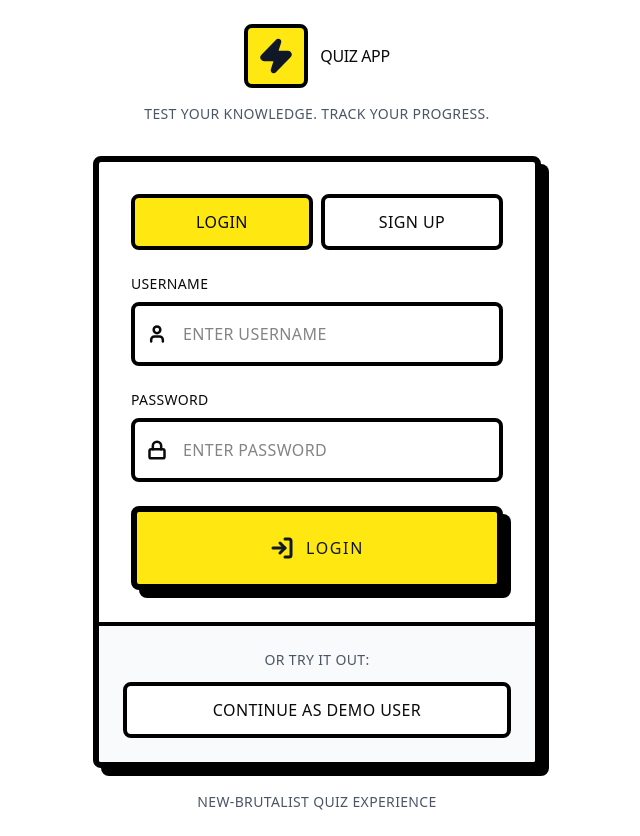
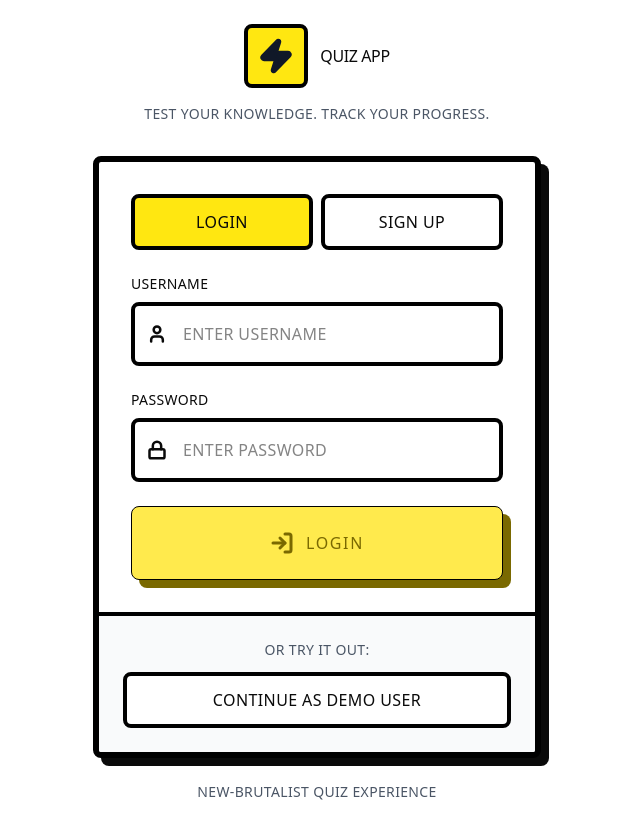
Before and after one commit to JakeerC/quiz-blitz, a Next.js app: page /login in a window 1280 px wide. Shown: the whole page, without its empty margins (323-963 px from the left). Built offline with nearby package versions, Linux system fonts and the light colour scheme.

Commit message:
feat: button `full` size, and refactor button and theme styling.

```diff
--- a/src/app/setup/component.tsx
+++ b/src/app/setup/component.tsx
@@ -14,7 +14,7 @@ import {Stepper} from '@/components/ui/Stepper';
 import {Slider} from '@/components/ui/Slider';
 import {Input} from '@/components/ui/Input';
 import {soundManager} from '@/utils';
-import type {QuizConfig} from '@/context/AppContext';
+import {QuizConfig} from '@/types';
 import {AnswerMode, Difficulty, QuestionType} from '@/types';
 
 type SetupProps = {
@@ -142,7 +142,8 @@ export function Setup({onStartQuizAction, onBackAction}: SetupProps) {
               </div>
               <Input
                 value={customTopic}
-                onChange={(value) => {
+                onChange={(e) => {
+                  const value = e.target.value;
                   setCustomTopic(value);
                   if (value.trim()) {
                     setUseCustomTopic(true);
@@ -190,7 +191,7 @@ export function Setup({onStartQuizAction, onBackAction}: SetupProps) {
             </div>
           </div>
 
-          <div className="h-4 bg-black"></div>
+          <div className="h-2 bg-black"></div>
 
           {/* Response Type */}
           <div>
@@ -210,7 +211,7 @@ export function Setup({onStartQuizAction, onBackAction}: SetupProps) {
 
             {/* Swipe Hint for True/False */}
             {responseType === 'true-false' && (
-              <div className="bg-primary border-box mt-4 p-4">
+              <div className="border-primary-950 bg-primary-200 border-box mt-4 rounded-md p-4">
                 <p className="text-sm tracking-wide uppercase">
                   💡 Swipe right for TRUE, left for FALSE
                 </p>
--- a/src/components/ui/Button.tsx
+++ b/src/components/ui/Button.tsx
@@ -3,12 +3,14 @@ import {cva, type VariantProps} from 'class-variance-authority';
 import {cn} from '@/utils';
 
 const buttonVariants = cva(
-  'flex gap-2 items-center border-box transition-all cursor-pointer select-none rounded-md border-6 border-black shadow-md hover:shadow-lg active:shadow-sm',
+  'flex gap-2 items-center border-box transition-all cursor-pointer select-none rounded-md border-6 border shadow-md hover:shadow-lg active:shadow-sm',
   {
     variants: {
       variant: {
-        primary: 'bg-primary text-primary-foreground',
-        secondary: 'bg-secondary text-secondary-foreground',
+        primary:
+          'bg-primary-300 text-primary-900 hover:bg-primary-900 hover:text-primary-300',
+        secondary:
+          'bg-secondary-300 text-secondary-900 hover:bg-secondary-900 hover:text-secondary-300',
         danger: 'bg-danger text-danger-foreground',
         success: 'bg-success text-success-foreground',
       },
@@ -16,6 +18,7 @@ const buttonVariants = cva(
         small: 'px-4 py-2',
         medium: 'px-6 py-4',
         large: 'px-8 py-6',
+        full: 'w-full px-8 py-6 flex items-center justify-center text-center',
       },
     },
     defaultVariants: {
--- a/src/styles/theme.css
+++ b/src/styles/theme.css
@@ -38,7 +38,7 @@
   --color-secondary-900: var(--color-rose-900);
 
   --color-secondary: var(--color-secondary-500);
-  --color-secondary-foreground: var(--color-secondary-100);
+  --color-secondary-foreground: var(--black);
   --color-secondary-hover: var(--color-secondary-600);
   --color-secondary-active: var(--color-secondary-700);
   --color-secondary-focus: var(--color-secondary-400);
@@ -204,12 +204,12 @@
   --radius-lg: 12px;
 
   /*border*/
-  --border: #000000;
+  --border: currentColor;
 
   /* Shadows */
-  --shadow-sm: 4px 4px 0px 0px var(--border);
-  --shadow-md: 8px 8px 0px 0px var(--border);
-  --shadow-lg: 12px 12px 0px 0px var(--border);
+  --shadow-sm: 4px 4px 0px 0px currentColor;
+  --shadow-md: 8px 8px 0px 0px currentColor;
+  --shadow-lg: 12px 12px 0px 0px currentColor;
 
   --font-size: 16px;
   --font-weight-medium: 700;
```
